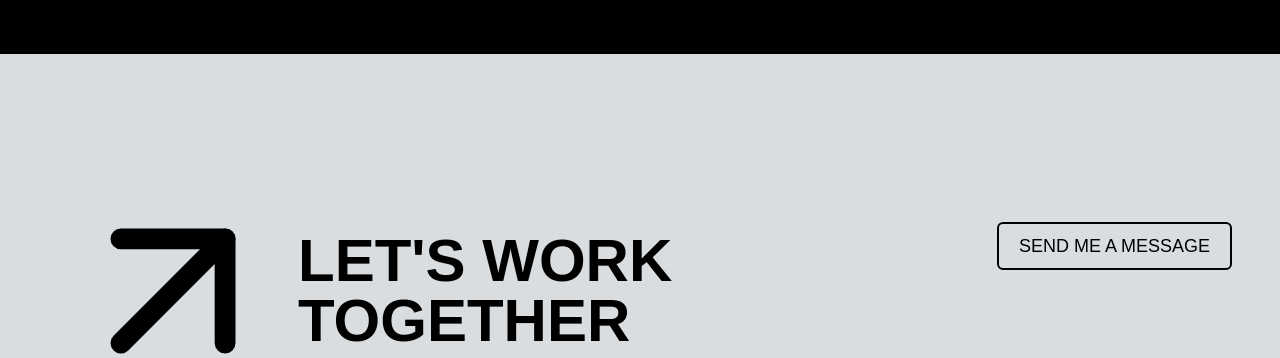
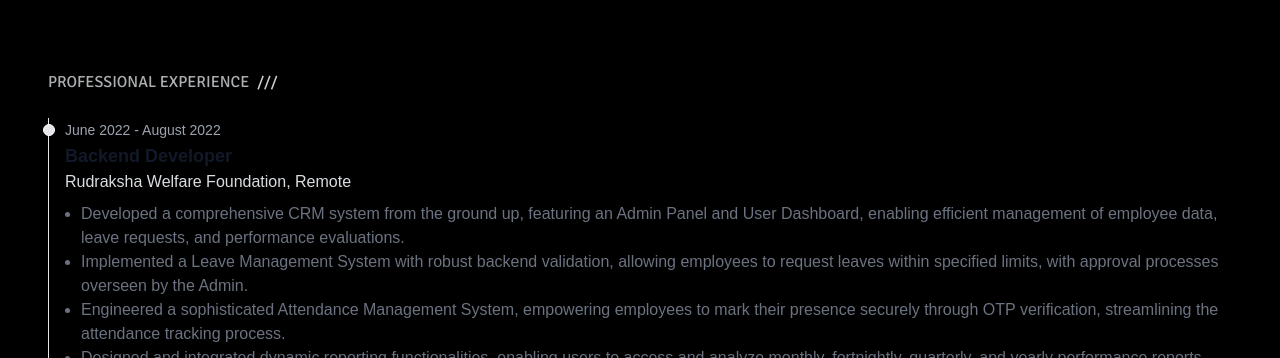
Before and after one commit to shari003/my-portfolio, a Next.js app: page / in a window 1280 px wide. Shown: the part 2442-2800 px from the top of the page. Built offline with nearby package versions, Linux system fonts and the light colour scheme; a web font is replaced by a local one.

Commit message:
feature: included work experience

```diff
--- /dev/null
+++ b/src/backend/actions/getWorkExperience.ts
@@ -0,0 +1,67 @@
+const experience = [
+    {
+        id: 1,
+        title: 'Backend Developer',
+        company: {
+            title: 'Rudraksha Welfare Foundation',
+            url: 'https://rudraksha.org.in/',
+        },
+        location: 'Remote',
+        duration: 'June 2022 - August 2022',
+        description: [
+            'Developed a comprehensive CRM system from the ground up, featuring an Admin Panel and User Dashboard, enabling efficient management of employee data, leave requests, and performance evaluations.',
+            'Implemented a Leave Management System with robust backend validation, allowing employees to request leaves within specified limits, with approval processes overseen by the Admin.',
+            'Engineered a sophisticated Attendance Management System, empowering employees to mark their presence securely through OTP verification, streamlining the attendance tracking process.',
+            'Designed and integrated dynamic reporting functionalities, enabling users to access and analyze monthly, fortnightly, quarterly, and yearly performance reports, fostering transparency and accountability.',
+            'Enhanced administrative capabilities by implementing a rating system for employee performance, providing a structured mechanism for feedback and evaluation.'
+        ]
+    },
+    {
+        id: 2,
+        title: 'AI-ML Intern',
+        company: {
+            title: 'Xebia',
+            url: 'https://xebia.com/',
+        },
+        location: 'Remote',
+        duration: 'June 2023 - August 2023',
+        description: [
+            'Developed an automated product review scraper using Python, enabling efficient data extraction at scale.',
+            'Leveraged Machine Learning classification models and NLP techniques to analyze reviews and predict product ratings with high accuracy.'
+        ]
+    },
+    {
+        id: 3,
+        title: 'Software Developer Intern',
+        company: {
+            title: 'Tutort Academy LLP',
+            url: 'https://tutort.net/',
+        },
+        location: 'On-Site, Bengaluru, KA, IN',
+        duration: 'March 2024 - August 2024',
+        description: [
+            'Developed key components of a responsive Tutort’s own website based on Next.js, ensuring optimal performance and SEO, and responsiveness across various devices and browsers leading to improved user engagement and search visibility.',
+            'Designed and developed an admin portal featuring a blog creation and editing system, seamlessly integrated with the main website, allowing for real-time content updates.'
+        ]
+    },
+    {
+        id: 4,
+        title: 'Software Developer',
+        company: {
+            title: 'Tutort Academy LLP',
+            url: 'https://tutort.net/',
+        },
+        location: 'On-Site, Bengaluru, KA, IN',
+        duration: 'September 2024 - Present',
+        description: [
+            'Spearheaded the development of a Coding Engine, enabling course beneficiaries to practice coding through an interactive platform similar to Leetcode and HackerRank, enhancing user experience (UX) with intuitive design.',
+            'Created a Contest Module within the Coding Engine, allowing students to participate in coding contests, submit solutions, and receive immediate feedback on their performance, fostering a competitive learning environment.',
+            'Developed a Mentor Sessions feature that enables students to request one-on-one mentoring by submitting their availability, allowing mentors to review and accept requests based on their schedules, thereby enhancing personalized learning experiences and improving student engagement.',
+            'Collaborated closely with cross-functional teams, including designers and content creators, to deliver high-quality web solutions that meet the company’s strategic goals.'
+        ]
+    }
+];
+
+export default function getWorkExperience() {
+    return experience.reverse();
+}
--- a/src/ui/components/core/hero/index.tsx
+++ b/src/ui/components/core/hero/index.tsx
@@ -13,8 +13,8 @@ const signika = Signika({
 
 export default function Hero() {
     return (
-        <section className="md:pt-24 pt-16 overflow-hidden flex justify-center items-center relative min-h-screen bg-primary">
-            <main className="pt-28 min-h-screen md:max-w-7xl md:w-full md:mx-auto md:px-36 px-4">
+        <section className="overflow-hidden flex justify-center items-center relative min-h-screen bg-primary">
+            <main className="md:pt-24 pt-10 min-h-full md:max-w-7xl md:w-full md:mx-auto md:px-36 px-4">
                 <motion.div
                     className="text-black font-bold flex items-center justify-center flex-col md:block"
                     initial="initial"
--- a/src/ui/components/core/navbar/index.tsx
+++ b/src/ui/components/core/navbar/index.tsx
@@ -33,9 +33,14 @@ export default function Navbar({show}: Props) {
         },
         {
             id: 4,
-            label: "Skills",
-            to: "#skills"
+            label: "Work Experience",
+            to: "#work-experience"
         },
+        // {
+        //     id: 4,
+        //     label: "Skills",
+        //     to: "#skills"
+        // },
         {
             id: 5,
             label: "Contact",
--- a/src/ui/components/core/projects/index.tsx
+++ b/src/ui/components/core/projects/index.tsx
@@ -102,7 +102,7 @@ export default function Projects() {
                         </p>
 
                     </div>
-                    <div className={`mt-4 w-full flex flex-col md:grid grid-cols-3 gap-4 ${signika.className}`}>
+                    <div className={`mt-4 pb-8 md:pb-0 w-full flex flex-col md:grid grid-cols-3 gap-4 ${signika.className}`}>
                         {projects.map(project => (
                             <ProjectCard key={project.id} {...project} />
                         ))}
--- /dev/null
+++ b/src/ui/components/core/work-experience/index.tsx
@@ -0,0 +1,49 @@
+'use client';
+import getWorkExperience from '@/backend/actions/getWorkExperience'
+import React from 'react'
+import {Signika} from "next/font/google"
+
+const signika = Signika({
+    weight: "400",
+    subsets: ['latin']
+})
+
+export default function WorkExperience() {
+
+    const experience = getWorkExperience();
+
+    return (
+        <section className='min-h-screen bg-black text-primary' id='work-experience'>
+            <main className='pt-28 pb-16 min-h-full max-w-7xl mx-auto md:px-12 px-8'>
+
+                <div className='mb-6'>
+                    <h2 className={`${signika.className} flex gap-2 uppercase`}>
+                        <span className='opacity-80'>Professional Experience</span>
+                        <span className='opacity-95'>{"///"}</span>
+                    </h2>
+                </div>
+
+                <ol className="relative border-s border-gray-200 dark:border-gray-700">
+
+                    {experience.map((exp) => (
+                        <li className="mb-10 ms-4" key={exp.id}>
+                            <div className="absolute w-3 h-3 bg-gray-200 rounded-full mt-1.5 -start-1.5 border border-white dark:border-gray-900 dark:bg-gray-700"></div>
+                            <time className="mb-1 text-sm font-normal leading-none text-gray-400 dark:text-primary">{exp.duration}</time>
+                            <h3 className="text-lg font-semibold text-gray-900 dark:text-white">{exp.title}</h3>
+                            <h4>
+                                <a href={exp.company.url} className='hover:underline underline-offset-2'>{exp.company.title}</a>, {exp.location}
+                            </h4>
+                            <ul className='pt-2 mb-4 text-base font-normal text-gray-500 dark:text-gray-400'>
+                                {exp.description?.map((desc, index) => (
+                                    <li key={index} className='list-disc ml-4'>
+                                        {desc}
+                                    </li>
+                                ))}
+                            </ul>
+                        </li>
+                    ))}
+                </ol>
+            </main>
+        </section>
+    )
+}
--- a/src/ui/components/pages/home/index.tsx
+++ b/src/ui/components/pages/home/index.tsx
@@ -6,6 +6,7 @@ import Hero from '../../core/hero';
 import About from '../../core/about';
 import Projects from '../../core/projects';
 import ContactMe from '../../core/contact-me';
+import WorkExperience from '../../core/work-experience';
 // import Skills from '../../core/skills';
 
 export default function Home() {
@@ -33,6 +34,7 @@ export default function Home() {
                 <About />
                 <Projects />
                 {/* <Skills /> */}
+                <WorkExperience />
                 <ContactMe />
             </div>
         </div>
```
